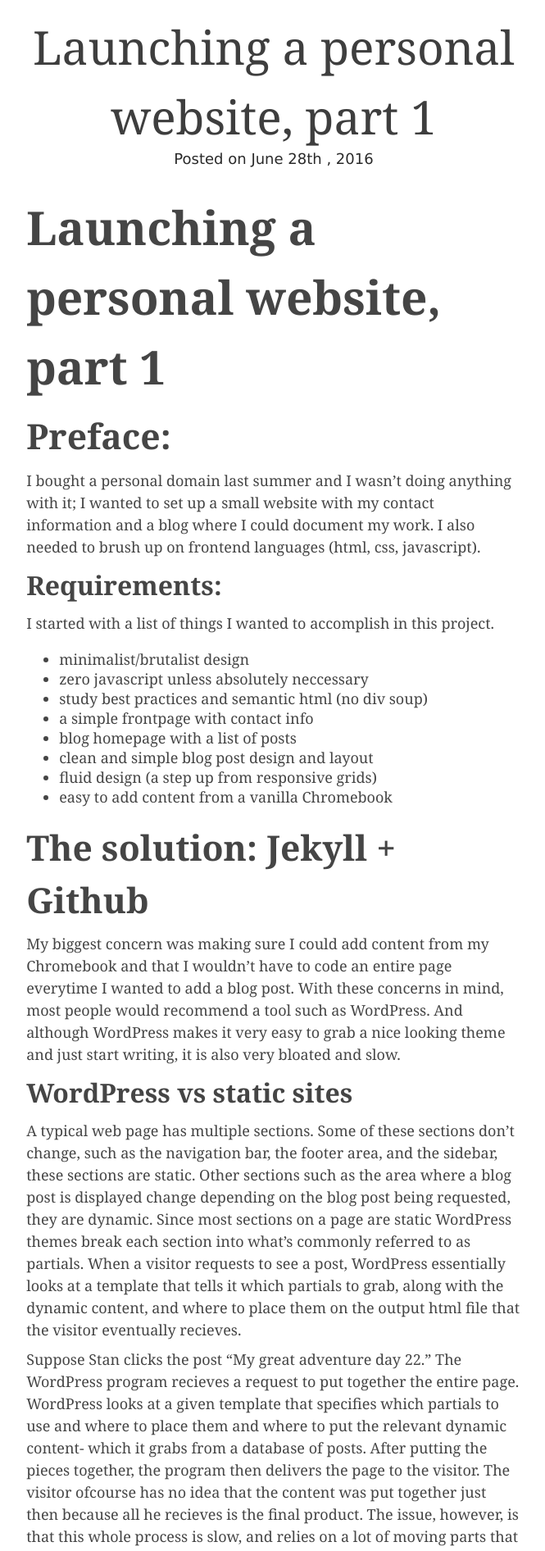
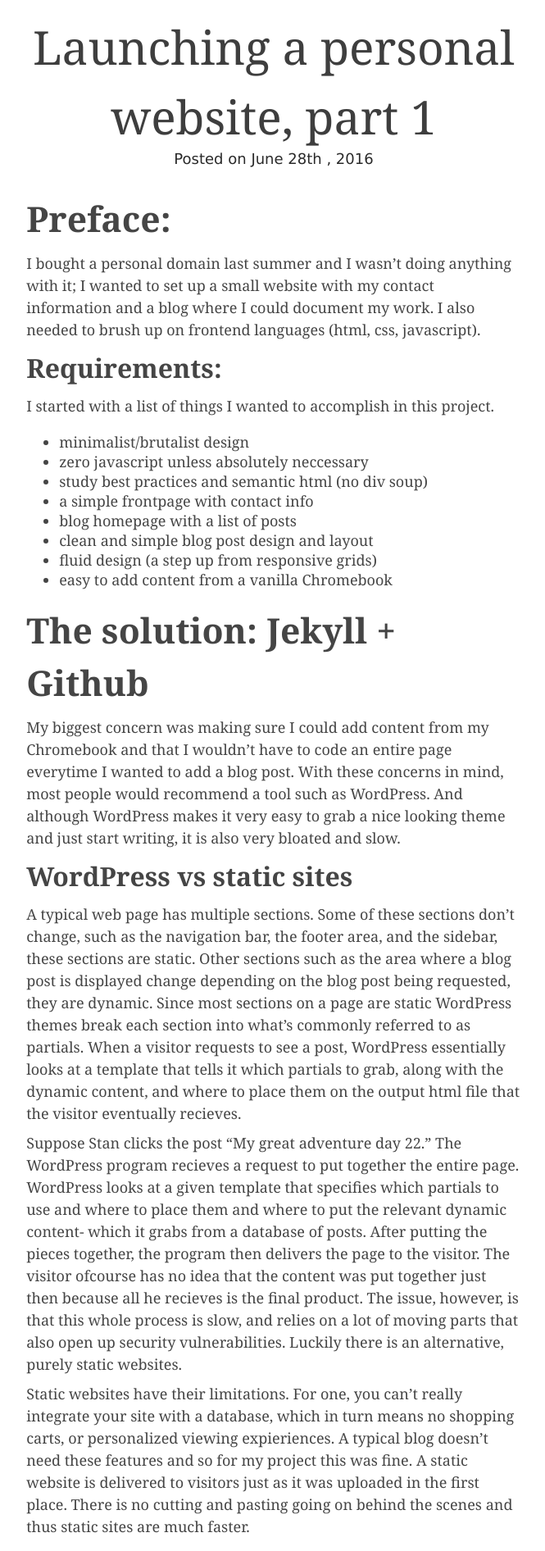
Before and after one commit to saimonhowlader/saimonhowlader.github.io, a Jekyll site: the page built from _posts/2016-06-28-launching-a-personal-website-part-1.md, in a window 1280 px wide. Shown: the part 309-2201 px from the top of the page at 82% size, without its empty margins (306-971 px from the left). Built offline with Jekyll 4.4.1, drawn with Linux system fonts in a browser that asks for light colours.

Commit message:
Updated 2016-06-28-launching-a-personal-website-part-1.md

```diff
--- a/_posts/2016-06-28-launching-a-personal-website-part-1.md
+++ b/_posts/2016-06-28-launching-a-personal-website-part-1.md
@@ -1,12 +1,12 @@
 ---
 published: true
 layout: post
-title: Launching a personal website, part 1
+title: 'Launching a personal website, part 1'
 excerpt: >-
-  I wanted to set up a small website with my contact information and a blog where I could document my work. I also needed to brush up on frontend languages (html, css, javascript).
+  I wanted to set up a small website with my contact information and a blog
+  where I could document my work. I also needed to brush up on frontend
+  languages (html, css, javascript).
 ---
-# Launching a personal website, part 1
-
 ## Preface:
 I bought a personal domain last summer and I wasn't doing anything with it; I wanted to set up a small website with my contact information and a blog where I could document my work. I also needed to brush up on frontend languages (html, css, javascript).
 
```
